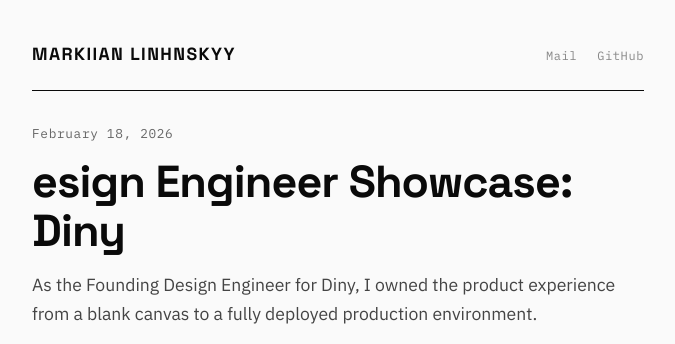
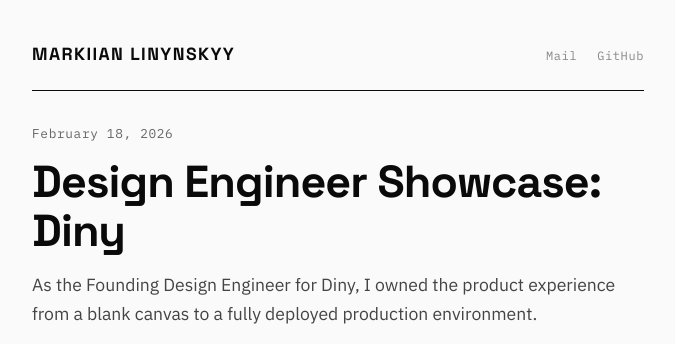
Before and after one commit to dev1lmini/showcases, a Jekyll site: the page built from index.html, in a window 1280 px wide and 900 px high, cut to the strip 0-344 px from the top of the window. Shown: the whole strip, without its empty margins (302-977 px from the left). Built offline with Jekyll 4.4.1, drawn with Linux system fonts in a browser that asks for light colours; some of the changed text lies outside the part shown.

Commit message:
fix: update site title and description in config and post

```diff
--- a/_config.yml
+++ b/_config.yml
@@ -1,6 +1,6 @@
-title: "Notebook"
-description: "A Swiss minimal notebook"
-author: "Markiian Linhnskyy"
+title: "Design Engineer Showcase"
+description: "A collection of design engineer showcases."
+author: "Markiian Linynskyy"
 email: "linynskiy@gmail.com"
 github: "dev1lmini"
 
--- a/_posts/2026-02-18-modern-web.md
+++ b/_posts/2026-02-18-modern-web.md
@@ -1,6 +1,6 @@
 ---
 layout: default
-title: "esign Engineer Showcase: Diny"
+title: "Design Engineer Showcase: Diny"
 description: "As the Founding Design Engineer for Diny, I owned the product experience from a blank canvas to a fully deployed production environment."
 date: 2026-02-18
 tags: [web, development, technology, design]
```
